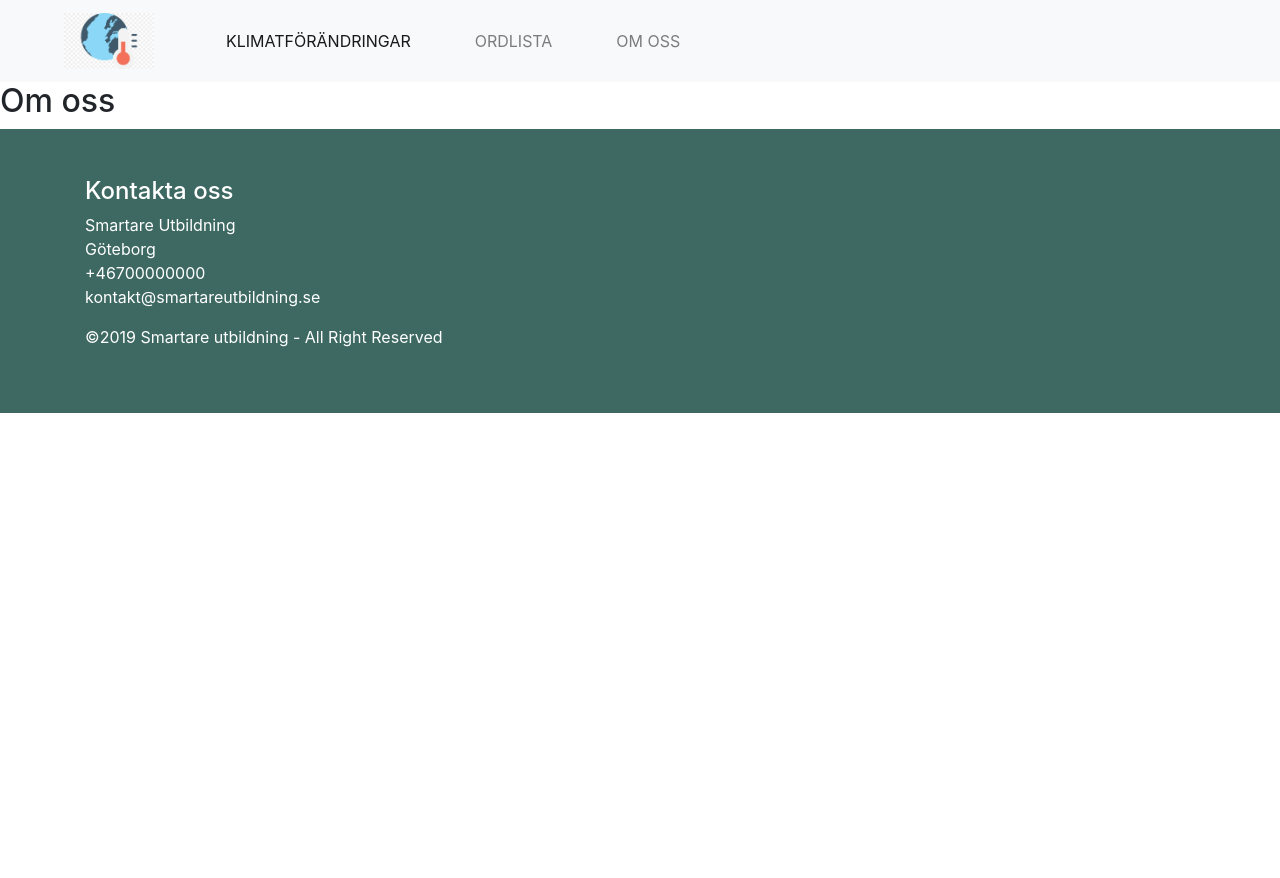
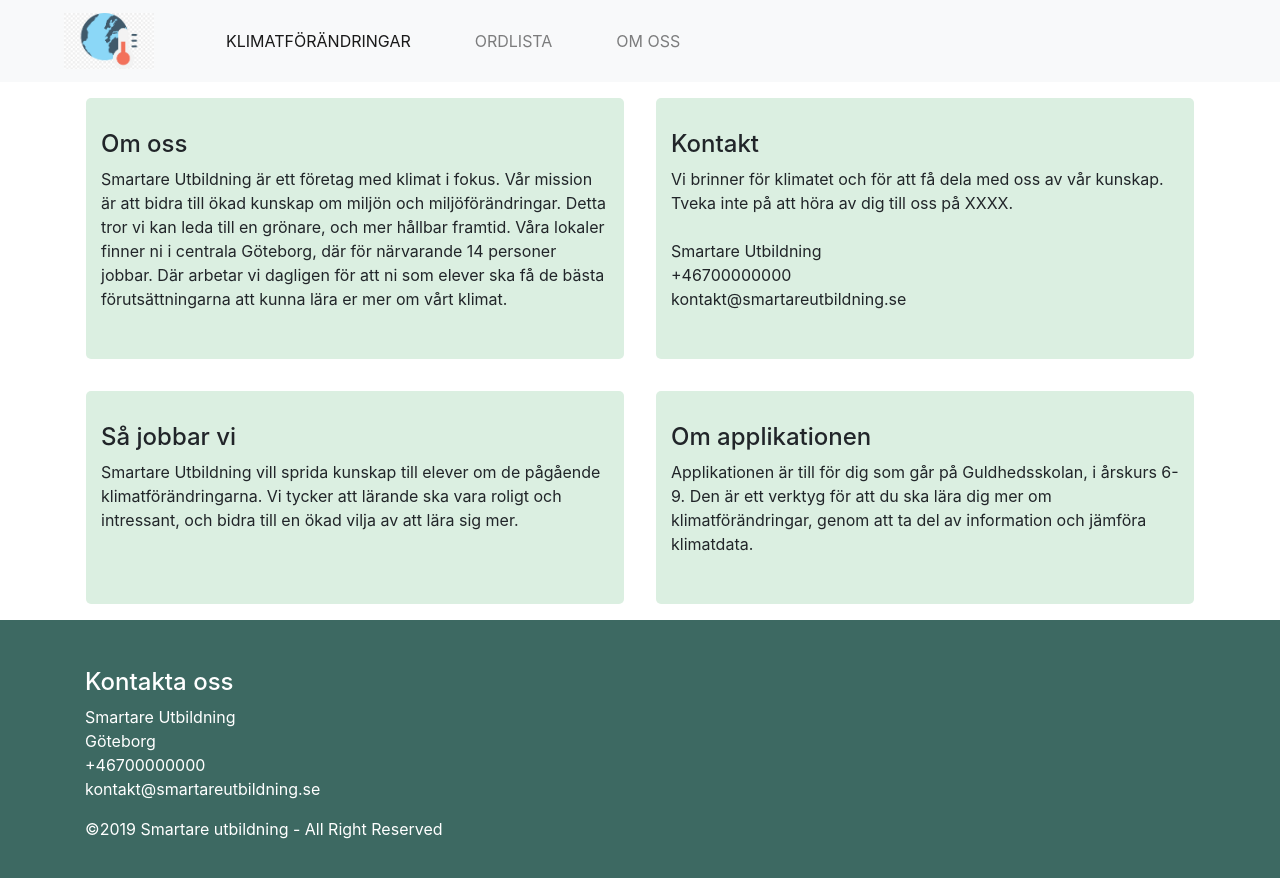
Before and after one commit to SchoolProjectHB/climate-website, a React (Create React App) app: page /omoss in a window 1280 px wide. Shown: the top 878 px of the page. Before the commit the page ends 800 px from the top, so only its background shows below. Built offline with nearby package versions, Linux system fonts and the light colour scheme.

Commit message:
initial commit changes

```diff
--- a/src/App.css
+++ b/src/App.css
@@ -10,3 +10,10 @@
     background: #3d6962;
     padding: 3rem;
 }
+
+.omOss-sida{
+    background: #dbefe1;
+    margin: 1rem;
+    padding: 2rem;
+    border-radius: 5px;
+}
--- a/src/components/pages/Omoss.js
+++ b/src/components/pages/Omoss.js
@@ -1,14 +1,68 @@
-import React, { Component } from 'react';
+import React, { Component } from "react";
+import "bootstrap/dist/css/bootstrap.min.css";
 
 class Omoss extends Component {
+    render() {
+      return (
+      <div className="container">
+        <div className="row">
+          <div className="omOss-sida col-sm">
+            <div>
+                <h4>Om oss</h4>
+                <p>
+                  Smartare Utbildning är ett företag med klimat i fokus. Vår
+                  mission är att bidra till ökad kunskap om miljön och
+                  miljöförändringar. Detta tror vi kan leda till en grönare, och
+                  mer hållbar framtid. Våra lokaler finner ni i centrala
+                  Göteborg, där för närvarande 14 personer jobbar. Där arbetar
+                  vi dagligen för att ni som elever ska få de bästa
+                  förutsättningarna att kunna lära er mer om vårt klimat.
+                </p>
+            </div>
+          </div>
 
-    render() {
-        return (
+          <div className="omOss-sida col-sm">
+            <h4>Kontakt</h4>
+            <p>
+              Vi brinner för klimatet och för att få dela med oss av vår
+              kunskap. Tveka inte på att höra av dig till oss på XXXX. <br />
+              <br />
+              Smartare Utbildning
+              <br />
+              +46700000000
+              <br />
+              kontakt@smartareutbildning.se
+              <br />
+            </p>
+          </div>
+        </div>
+
+        <div className="row">
+          <div className="omOss-sida col-sm">
             <div>
-                <h2>Om oss</h2>
+                <h4>Så jobbar vi</h4>
+                <p>
+                  Smartare Utbildning vill sprida kunskap till elever om de
+                  pågående klimatförändringarna. Vi tycker att lärande ska vara
+                  roligt och intressant, och bidra till en ökad vilja av att
+                  lära sig mer.
+                </p>
             </div>
-         );
-    }
+          </div>
+
+          <div className="omOss-sida col-sm">
+            <h4>Om applikationen</h4>
+            <p>
+              Applikationen är till för dig som går på Guldhedsskolan, i årskurs
+              6-9. Den är ett verktyg för att du ska lära dig mer om
+              klimatförändringar, genom att ta del av information och jämföra
+              klimatdata.
+            </p>
+          </div>
+        </div>
+      </div>
+    );
+  }
 }
 
 export default Omoss;
```
